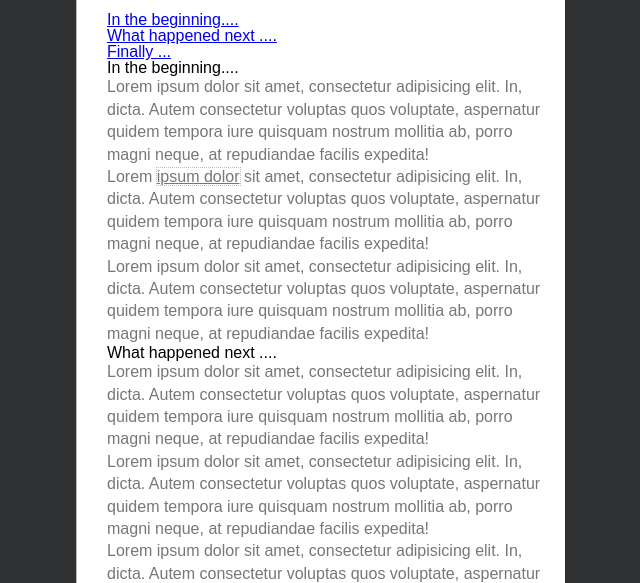
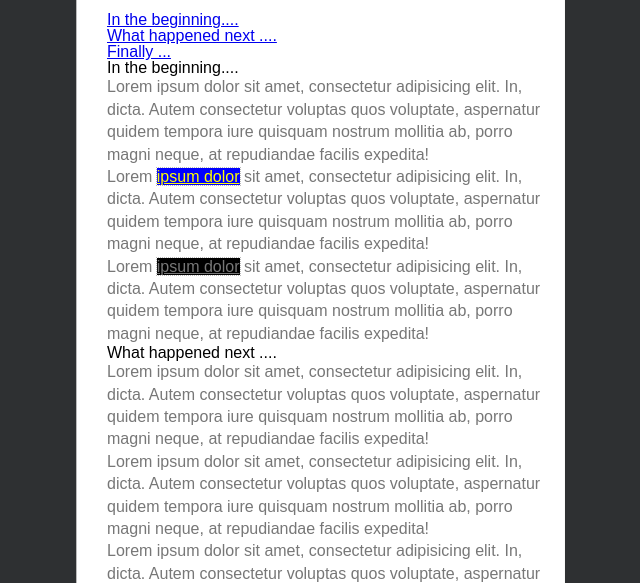
Before and after one commit to greghaygood/js-2021-book-test, a website: page index.html in a window 1280 px wide. Shown: the part 217-800 px from the top of the page, without its empty margins (313-953 px from the left). Drawn offline with Linux system fonts and the light colour scheme; files that its build step writes are made by us from their sources.

Commit message:
add option overrides for tooltips

```diff
--- a/index.html
+++ b/index.html
@@ -26,11 +26,11 @@
 					</p>
 
 					<p>
-						Lorem <span id="hi" data-hi="4" data-tooltip="this is some extra information">ipsum dolor</span> sit amet, consectetur adipisicing elit. In, dicta. Autem consectetur voluptas quos voluptate, aspernatur quidem tempora iure quisquam nostrum mollitia ab, porro magni neque, at repudiandae facilis expedita!
+						Lorem <span id="hi" data-theme="light" data-hi="4" data-tooltip="this is some extra information">ipsum dolor</span> sit amet, consectetur adipisicing elit. In, dicta. Autem consectetur voluptas quos voluptate, aspernatur quidem tempora iure quisquam nostrum mollitia ab, porro magni neque, at repudiandae facilis expedita!
 					</p>
 
 					<p>
-						Lorem ipsum dolor sit amet, consectetur adipisicing elit. In, dicta. Autem consectetur voluptas quos voluptate, aspernatur quidem tempora iure quisquam nostrum mollitia ab, porro magni neque, at repudiandae facilis expedita!
+						Lorem <span data-theme="dark" data-color="p5ink" data-background-color="#000" data-tooltip="some other info">ipsum dolor</span> sit amet, consectetur adipisicing elit. In, dicta. Autem consectetur voluptas quos voluptate, aspernatur quidem tempora iure quisquam nostrum mollitia ab, porro magni neque, at repudiandae facilis expedita!
 					</p>
 
 					<h2>What happened next ....</h2>
--- a/src/js/main.js
+++ b/src/js/main.js
@@ -1,4 +1,5 @@
 
 Outliner.init("article");
 
-Tooltip.init("[data-tooltip]");
+Tooltip.init("[data-tooltip][data-theme='light']", { color: 'yellow', backgroundColor: 'blue'});
+Tooltip.init("[data-tooltip][data-theme='dark']", {} );
--- a/src/js/tooltip.js
+++ b/src/js/tooltip.js
@@ -25,11 +25,39 @@
             }
         }
 
-        function setupTooltip(element, index) {
+        function setupTooltip(element, index, options) {
+            const ttData = element.dataset;
+
+            // combine values from multiple sources into one object
+            // the ES5 way:
+            const v5options = Object.assign(
+                {
+                    color: '#444',
+                },
+                options,
+                ttData);
+            console.log("v5options", v5options);
+
+            // the ES6 way:
+            const v6options = {
+                color: '#444',
+                fontWeight: 'bold',
+
+                ...options,
+                ...ttData,
+            }
+            console.log("v6options", v6options);
+
             // const info = element.getAttribute("data-tooltip");
-            const info = element.dataset.tooltip;
+            const info = ttData.tooltip;
             if (info) {
                 element.classList.add("tooltip-on");
+                if (v6options.color) {
+                    element.style.color = v6options.color
+                }
+                if (v6options.backgroundColor) {
+                    element.style.backgroundColor = v6options.backgroundColor;
+                }
                 // element.style.left = element.style.left + 100;
 
                 const tooltip = document.createElement("div");
@@ -44,9 +72,17 @@
 
         }
 
-        function init(selector) {
+        function init(selector, options) {
             // console.log("setting up tooltips...", selector)
-            document.querySelectorAll(selector).forEach(setupTooltip)
+            /*
+                function doA(paramA, paramB) { ... }
+                var doA = function(paramA, paramB) { ... }
+                var doA = (paramA, paramB) => { ... }
+                var doA = (paramA, paramB) => oneLineFunctionBody()
+                var doA = (paramA) => { ... }
+                var doA = paramA => { ... }
+            */
+            document.querySelectorAll(selector).forEach((element, index) => setupTooltip(element, index, options))
         }
 
         return {
```
Also changed, not shown: dist/js/main.js, dist/js/tooltip.js, 2 other files.
